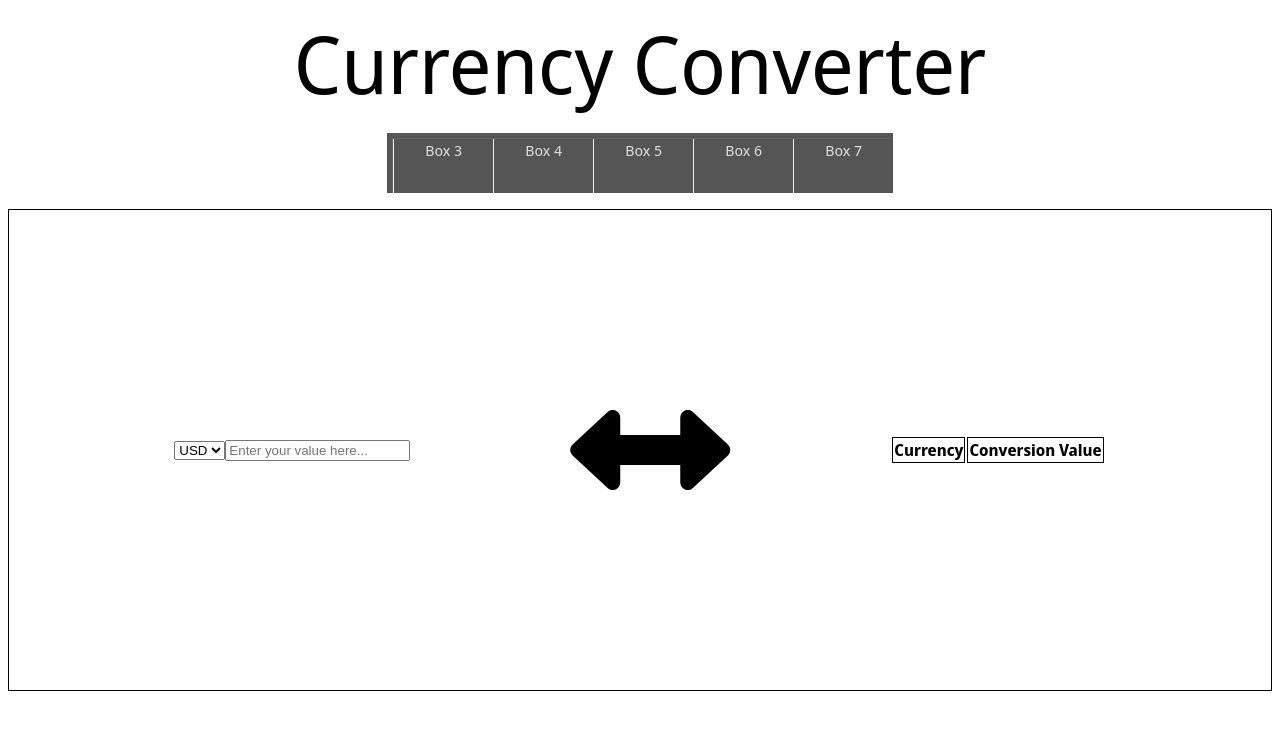
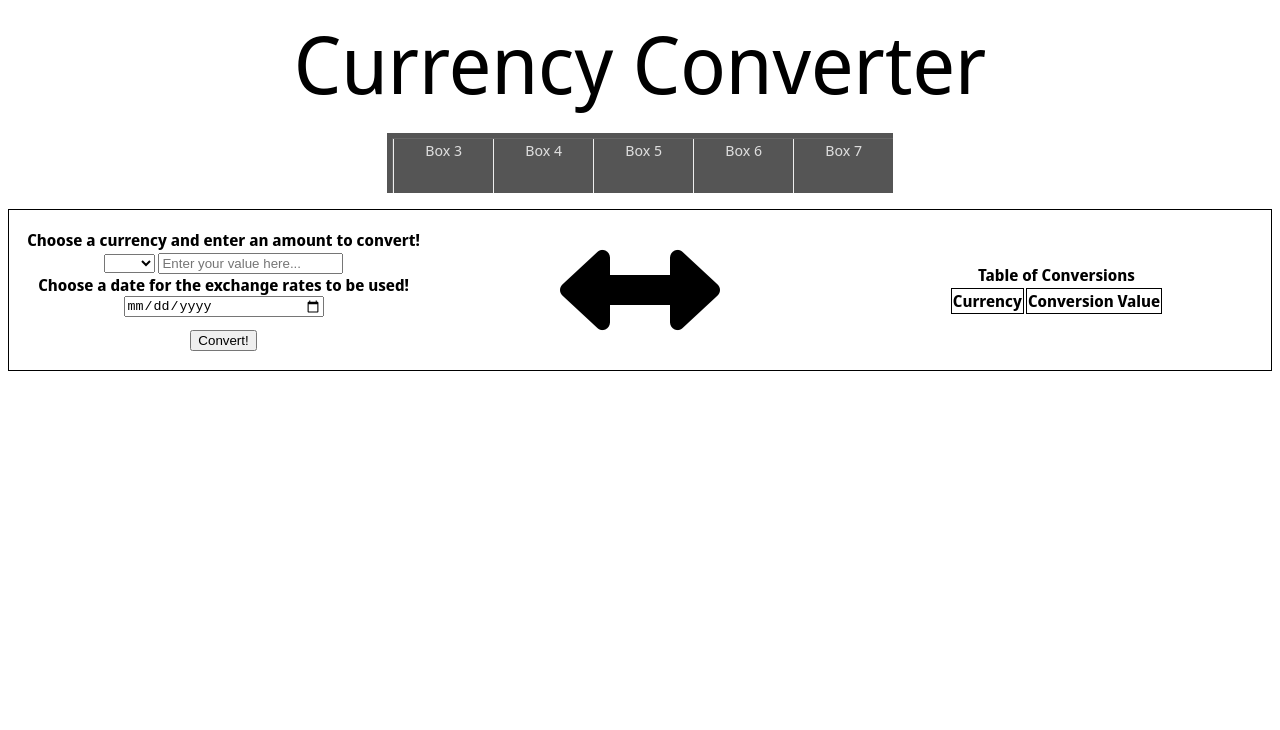
Before and after one commit to ritvikbiswas/currency-converter-app, a plain HTML site: page index.html in a window 1280 px wide. Drawn offline with Linux system fonts and the light colour scheme.

Commit message:
Made some changes to UI structure. Also set the stage for the form control with 'MenuController'. Successfully prints inputted items in the menu form onto console when submit button is pressed.

```diff
--- a/app/app.js
+++ b/app/app.js
@@ -37,3 +37,12 @@ myApp.controller('TickerController', [
         $interval($scope.moveLeft, 2000);
     }
 ]);
+
+myApp.controller('MenuController', [
+    '$scope',
+    function($scope){
+        $scope.convert = function(userInput){
+            console.log(userInput);
+        }
+    }
+]);
--- a/content/css/styles.css
+++ b/content/css/styles.css
@@ -66,8 +66,53 @@ header{
     margin-bottom: 1em;
 }
 
+.prompt{
+  font-weight: bold;
+}
+
+.cm-panel1{
+  display: flex;
+  flex-direction: column;
+  justify-content: center;
+  align-items: left;
+
+  width: 33%;
+}
+
+.converter-form{
+  display: flex;
+  flex-direction: column;
+  align-items: center;
+}
+
+.date-input{
+  margin-bottom: 1em;
+  width: 200px;
+}
+
+.cm-panel2{
+  display: flex;
+  flex-direction: column;
+  justify-content: center;
+  align-items: center;
+
+  width: 33%;
+
+}
+
+.cm-panel3{
+  display: flex;
+  flex-direction: column;
+  justify-content: center;
+  align-items: center;
+
+  width: 33%;
+
+}
+
 .conversion-arrow-img{
-    margin: 1em;
+    margin-left: 1em;
+    margin-right: 1em;
 }
 
 .table, th, td{
--- a/index.html
+++ b/index.html
@@ -21,9 +21,13 @@
                 </div>
             </div>
         </div>
-        <div class="converter-menu">
+        <div class="converter-menu" ng-controller="MenuController">
             <!--Actual converter options will go here!-->
-            <select name="currencies" id="currencies" class="currency-selector">
+            <div class="cm-panel1">
+                <form novalidate class="converter-form">
+                    <label for="choose-currency" class="prompt">Choose a currency and enter an amount to convert!</label>
+                    <div>
+                        <select name="currencies" id="currencies" class="currency-selector" ng-model="userInput.currency">
                             <option value="USD">USD</option>
                             <option value="GBP">GBP</option>
                             <option value="EUR">EUR</option>
@@ -34,14 +38,25 @@
                             <option value="JPY">JPY</option>
                             <option value="SGD">SGD</option>
                         </select>
-            <input type="text" class= "currency-value" placeholder="Enter your value here..."/>
+                        <input type="text" class= "currency-value" placeholder="Enter your value here..." ng-model="userInput.value" />
+                    </div>
+                    <label for="choose-date" class="prompt">Choose a date for the exchange rates to be used!</label>
+                    <input type="date" class= "date-input" ng-model="userInput.date" />
+                    <input type="submit" value="Convert!" ng-click="convert(userInput)" />
+                </form>
+            </div>
+            <div class="cm-panel2">
                 <i class="fas fa-arrows-alt-h fa-10x conversion-arrow-img"></i>
+            </div>
+            <div class="cm-panel3">
+                <label for="choose-currency" class="prompt">Table of Conversions</label>
                 <table class = "conversion-table">
                     <tr>
-                    <th>Currency</th>
-                    <th>Conversion Value</th>
+                        <th class="table-head">Currency</th>
+                        <th class="table-head">Conversion Value</th>
                     </tr>
                 </table>
             </div>
+        </div>
   </body>
 </html>
```
Lines whose indentation alone changed are shown as unchanged.
